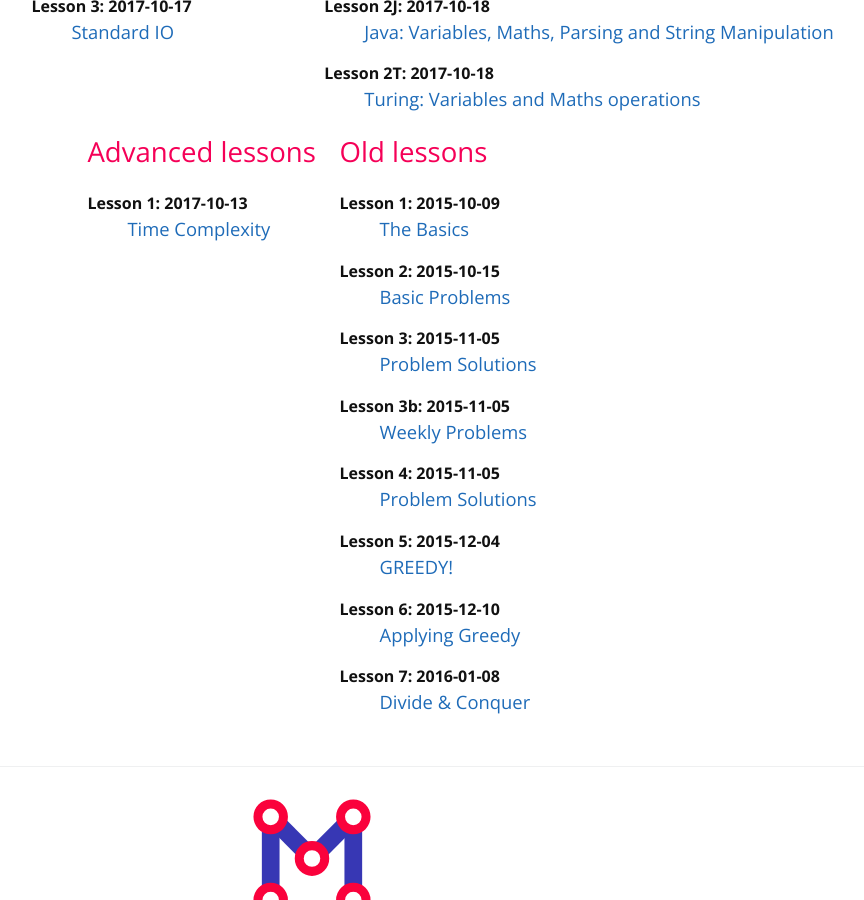
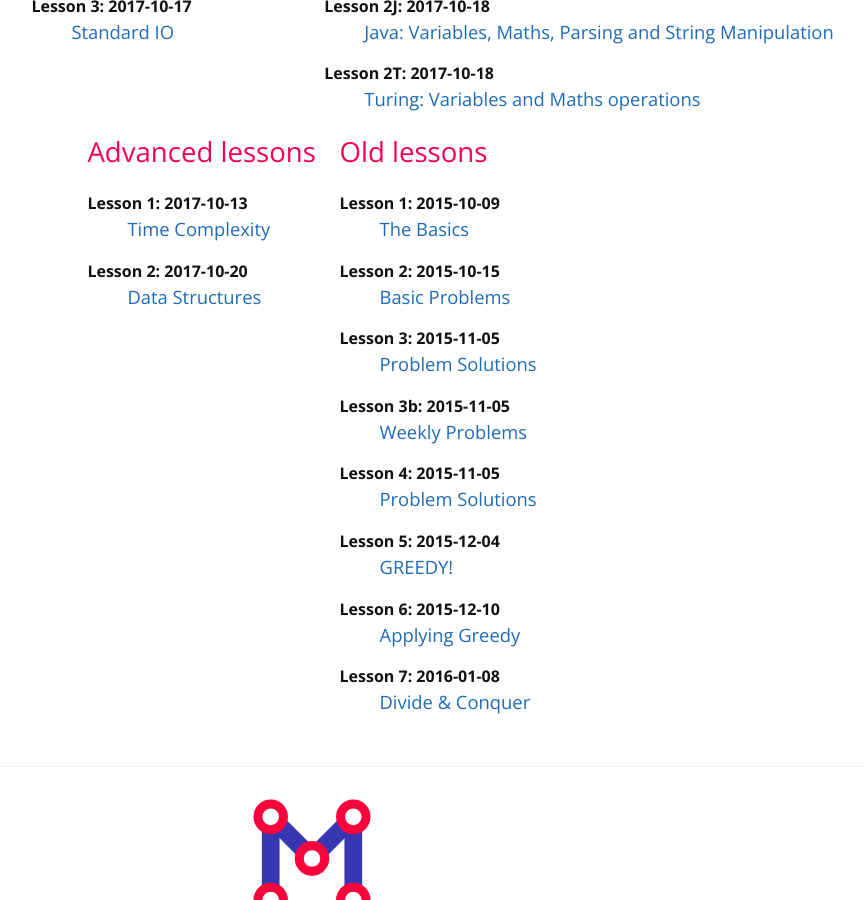
Before and after one commit to mcpt/mcpt.github.io, a Jekyll site: the page built from cpt.md, in a window 1280 px wide and 900 px high, scrolled down 757 px. Shown: the whole window, without its empty margins (328-1192 px from the left). Built offline with Jekyll 4.4.1, drawn with Linux system fonts in a browser that asks for light colours.

Commit message:
Advanced lesson 2 added

```diff
--- a/_data/advanced-lessons.yml
+++ b/_data/advanced-lessons.yml
@@ -8,3 +8,8 @@
   date: 2017-10-13
   id: 1
   url: https://docs.google.com/presentation/d/1TKMO4zNVoPKOSz4yl79-Rt3Cyu7ui1SiLRMh7CLj9Ow/edit?usp=sharing
+
+- title: Data Structures
+  date: 2017-10-20
+  id: 2
+  url: https://docs.google.com/presentation/d/1n4-dzVTW7AzlVetx9nN75mfUjJXPl8uIhjYdjS9vneg/edit?usp=sharing
```
